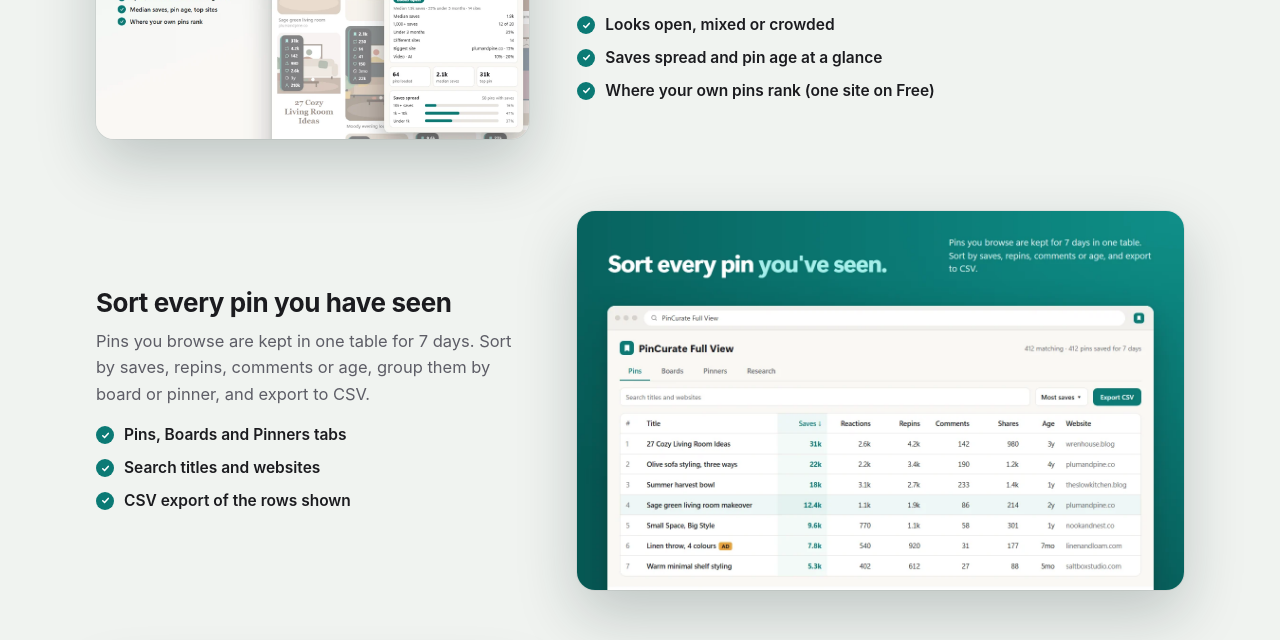
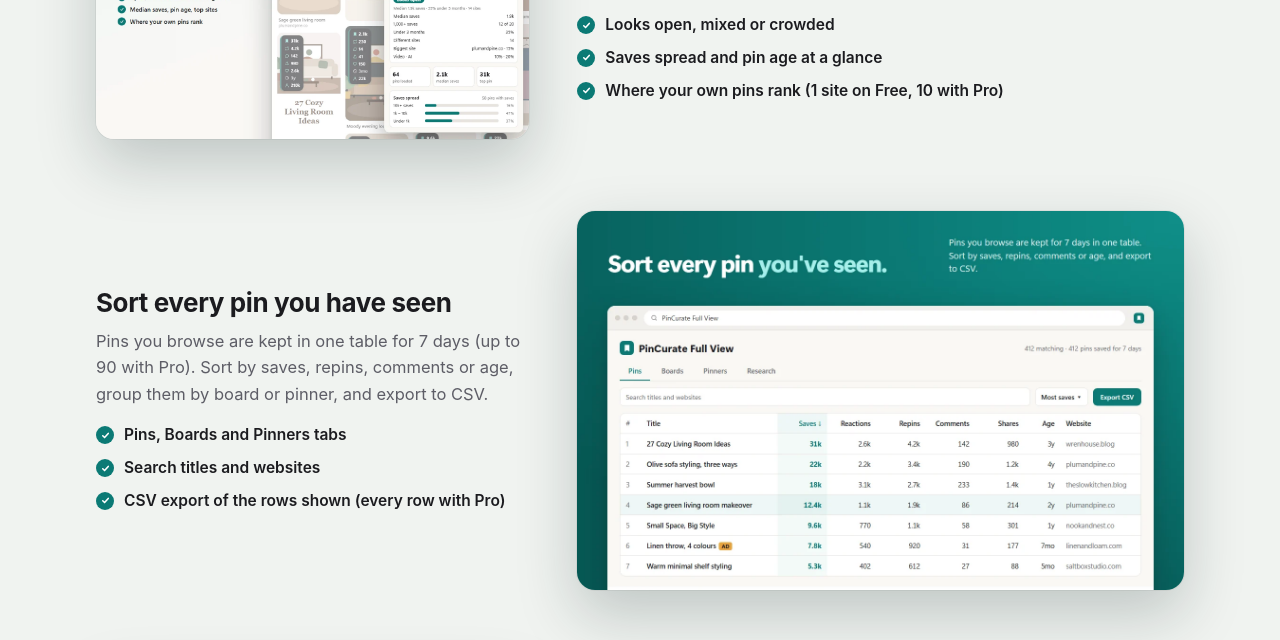
Before and after one commit to un1va/pincurate-site, a plain HTML site: page index.html in a window 1280 px wide. Shown: the part 2289-2929 px from the top of the page. Drawn offline with Linux system fonts and the light colour scheme.

Commit message:
Features: show the Pro step-up next to each free limit
Co-Authored-By: Claude Opus 5.5 <noreply@anthropic.com>

```diff
--- a/index.html
+++ b/index.html
@@ -136,7 +136,7 @@
           <div class="row-copy">
             <h3>Size up any search before you pin</h3>
             <p>Open PinCurate on a search and see how hard its top 20 results are to beat: median saves, how fresh they are, which sites win, and a clear verdict.</p>
-            <ul class="ticks"><li>Looks open, mixed or crowded</li><li>Saves spread and pin age at a glance</li><li>Where your own pins rank (one site on Free)</li></ul>
+            <ul class="ticks"><li>Looks open, mixed or crowded</li><li>Saves spread and pin age at a glance</li><li>Where your own pins rank (1 site on Free, 10 with Pro)</li></ul>
           </div>
           <img class="row-img" src="img/shot3-search.webp" width="1280" height="800" loading="lazy" alt="The PinCurate popup on a search showing your pins' rank, a Looks open verdict and the saves spread">
         </div>
@@ -144,8 +144,8 @@
         <div class="row">
           <div class="row-copy">
             <h3>Sort every pin you have seen</h3>
-            <p>Pins you browse are kept in one table for 7 days. Sort by saves, repins, comments or age, group them by board or pinner, and export to CSV.</p>
-            <ul class="ticks"><li>Pins, Boards and Pinners tabs</li><li>Search titles and websites</li><li>CSV export of the rows shown</li></ul>
+            <p>Pins you browse are kept in one table for 7 days (up to 90 with Pro). Sort by saves, repins, comments or age, group them by board or pinner, and export to CSV.</p>
+            <ul class="ticks"><li>Pins, Boards and Pinners tabs</li><li>Search titles and websites</li><li>CSV export of the rows shown (every row with Pro)</li></ul>
           </div>
           <img class="row-img" src="img/shot4-fullview.webp" width="1280" height="800" loading="lazy" alt="The PinCurate full view, a table of pins sorted by most saves">
         </div>
```
